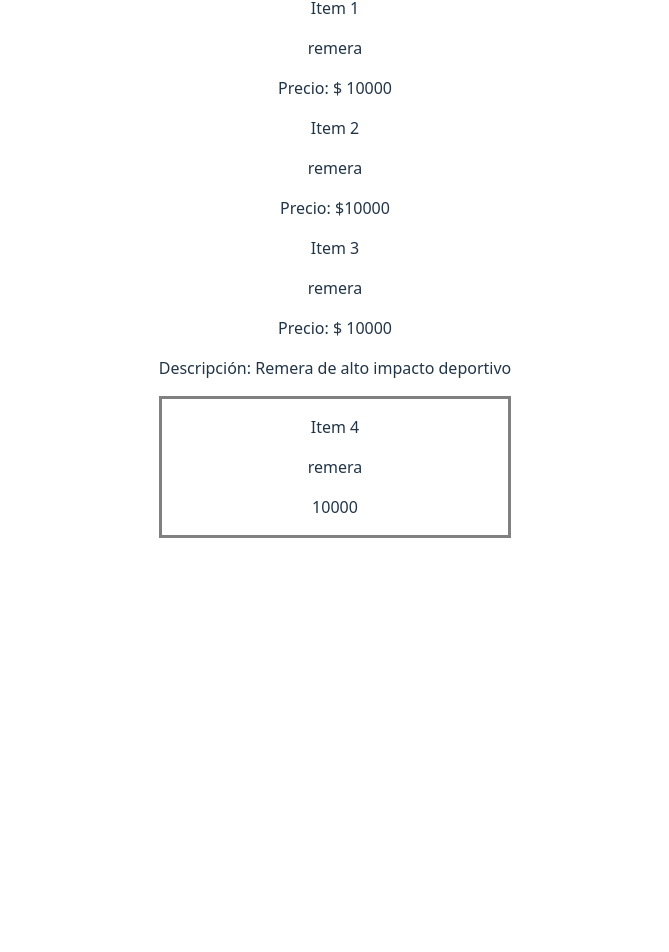
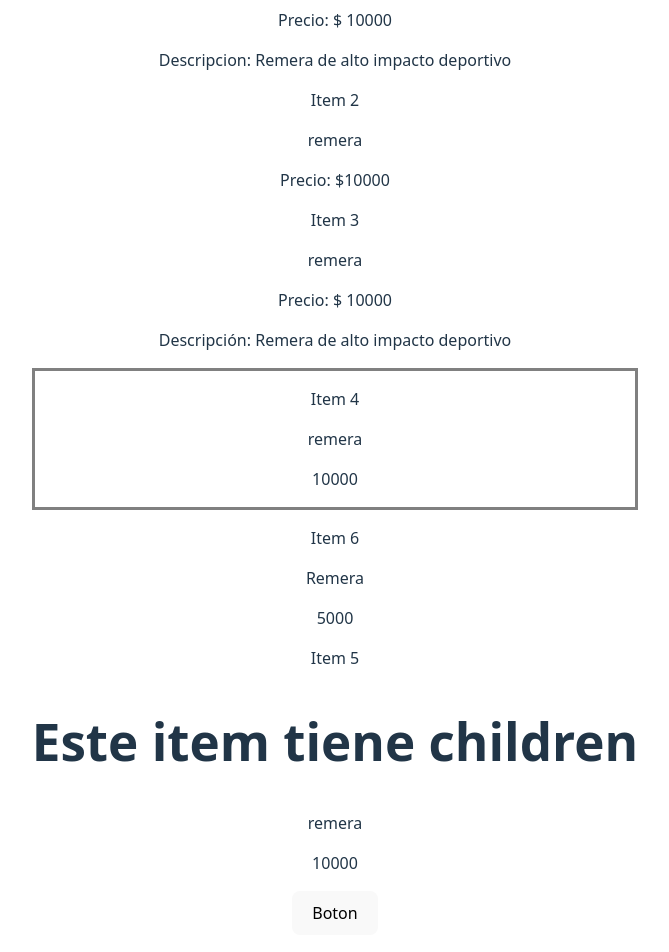
Before and after one commit to carlosbinker/react-practica, a React (Vite) app: page / in a window 1280 px wide. Shown: the part 163-1115 px from the top of the page, without its empty margins (305-974 px from the left). Before the commit the page ends 800 px from the top, so only its background shows below. Built offline with nearby package versions, Linux system fonts and the light colour scheme.

Commit message:
Actualizo con los comentarios de la profe Belén. Notar que en el Item 5, también le agregué un botón por ejemplo

```diff
--- a/src/App.jsx
+++ b/src/App.jsx
@@ -4,7 +4,8 @@ import { Item1 } from './components/Item1'
 import { Item2 } from './components/Item2'
 import { Item3 } from './components/Item3';
 import { Item4 } from './components/Item4';
-
+import { Item5 } from './components/Item5';
+import { Item6 } from './components/Item6';
 
 function App() {
   const prod = { nombre: "remera", precio: 10000, descripcion: "Remera de alto impacto deportivo" };
@@ -16,12 +17,22 @@ function App() {
         {/* Le paso las props entre {} al componente Boton*/}
         <Boton texto={"Aceptar"} color={"green"} />
         <Boton texto={"Cancelar"} color={"red"} />
-        <Item1 nombre={prod.nombre} precio={prod.precio} />
+        <Item1 nombre={prod.nombre} precio={prod.precio} descripcion={prod.descripcion} />
+        {/* Pasando el objeto prod en una props "item" */}
         <Item2 item={prod} />
         {/* Le paso las props por medio de un spread operator */}
         <Item3 {...prod} />
         {/* Monto el componente pero ahora con un style que se toma a partir de un opearador ternario. Se pasa true o false*/}
-        <Item4 {...prod} destacado={false}  />
+        <Item4 {...prod} destacado={false} />
+        {/* Monto Item6 pasando directamente el objeto props de react */}
+        <Item6 nombre={"Remera"} precio={5000} descripcion={"LALALA"} />
+        <Item5>
+          <p>Item 5</p>
+          <h1>Este item tiene children</h1>
+          <p>{prod.nombre}</p>
+          <p>{prod.precio}</p>
+          <button>Boton</button>
+        </Item5>
       </div>
     </>
   );
--- a/src/components/Item1.jsx
+++ b/src/components/Item1.jsx
@@ -1,4 +1,10 @@
-export const Item1 = ({ nombre, precio }) => {
+//Este componente primero fue utilizado sin "descripcion" ni "children".
+//Se vio la diferencia de cómo tenia que modificar el componente y su montaje
+//el objeto ahora incluye otros atributos y los quiero usar
+//Fue comparado con "Item3" que al pasar props con spread operator {...prod}
+//no necesitaba modificar el montaje, sino sólo agregar la props "descripcion"
+
+export const Item1 = ({ nombre, precio, descripcion }) => {
 
     return (
 
@@ -6,8 +12,20 @@ export const Item1 = ({ nombre, precio }) => {
 
         <p>Item 1</p>
         <p>{nombre}</p>
-        <p>Precio: $ {precio}</p>
+            <p>Precio: $ {precio}</p>
+            <p>Descripcion: {descripcion}</p>
 
     </article>)
 
 };
+
+//Monteje inicial (sin descripcion ni children)
+//<Item1 nombre={"Remera"} precio={5000} />;
+
+//Montaje con variable "prod"
+//<Item1 nombre={prod.nombre} precio={prod.precio} descripcion={prod.descripcion} />;
+
+//Montaje con children
+/*<Item1 nombre={prod.nombre} precio={prod.precio} descripcion={prod.descripcion}>
+  <button>un boton</button>
+ </Item1>; */
--- a/src/components/Item2.jsx
+++ b/src/components/Item2.jsx
@@ -8,3 +8,6 @@ export const Item2 = ({ item }) => {
         </article>
     )
 };
+
+//Montaje: pasando el objeto en una props "item"
+//<Item2 item={prod}/>
--- a/src/components/Item3.jsx
+++ b/src/components/Item3.jsx
@@ -12,3 +12,6 @@ export const Item3 = ({ nombre, precio, descripcion }) => {
     </article>)
 
 };
+
+//Montaje: usando spread operator
+// <Item3 {...prod} />
--- a/src/components/Item4.jsx
+++ b/src/components/Item4.jsx
@@ -10,5 +10,7 @@ export const Item4 = ({ nombre, precio, destacado }) => {
         </article>
 
     );
+};
 
-};
+// Montaje: spread + props extra
+// <Item4 {...prod} destacado={true} />;
--- a/src/components/Item5.jsx
+++ b/src/components/Item5.jsx
@@ -0,0 +1,19 @@
+// Acá usamos children
+// Es muy útil este componente si se lo usa como modal, que vendría a ser como un pop up
+export const Item5 = ({ children }) => {
+    return (
+        <article>
+            {children}
+        </article>
+    );
+};
+
+// Montaje: con doble etiqueta (apertura y cierre) de componente.
+// dentro pasamos los elementos o componentes que necesitemos que se rendericen dentro
+// La variable "prod" del ejemplo viene del objeto que teníamos declarado en App.jsx
+
+/*<Item5>
+    <h1>Este tiene children</h1>
+    <p>{prod.nombre}</p>
+    <p>{prod.precio}</p>
+  </Item5> */
--- a/src/components/Item6.jsx
+++ b/src/components/Item6.jsx
@@ -0,0 +1,15 @@
+export const Item6 = (props) => {
+    const { nombre, precio, descripcion } = props;
+
+    return (
+        <article>
+            <p>Item 6</p>
+            <p>{nombre}</p>
+            <p>{precio}</p>
+            {/* <p>{ descripcion}</p> */}
+        </article>
+    );
+};
+
+//Montaje: pasamos las props independientes que se guardan en el objeto "props" de react
+//<Item6 nombre={"Remera"} precio={5000}/>
```
